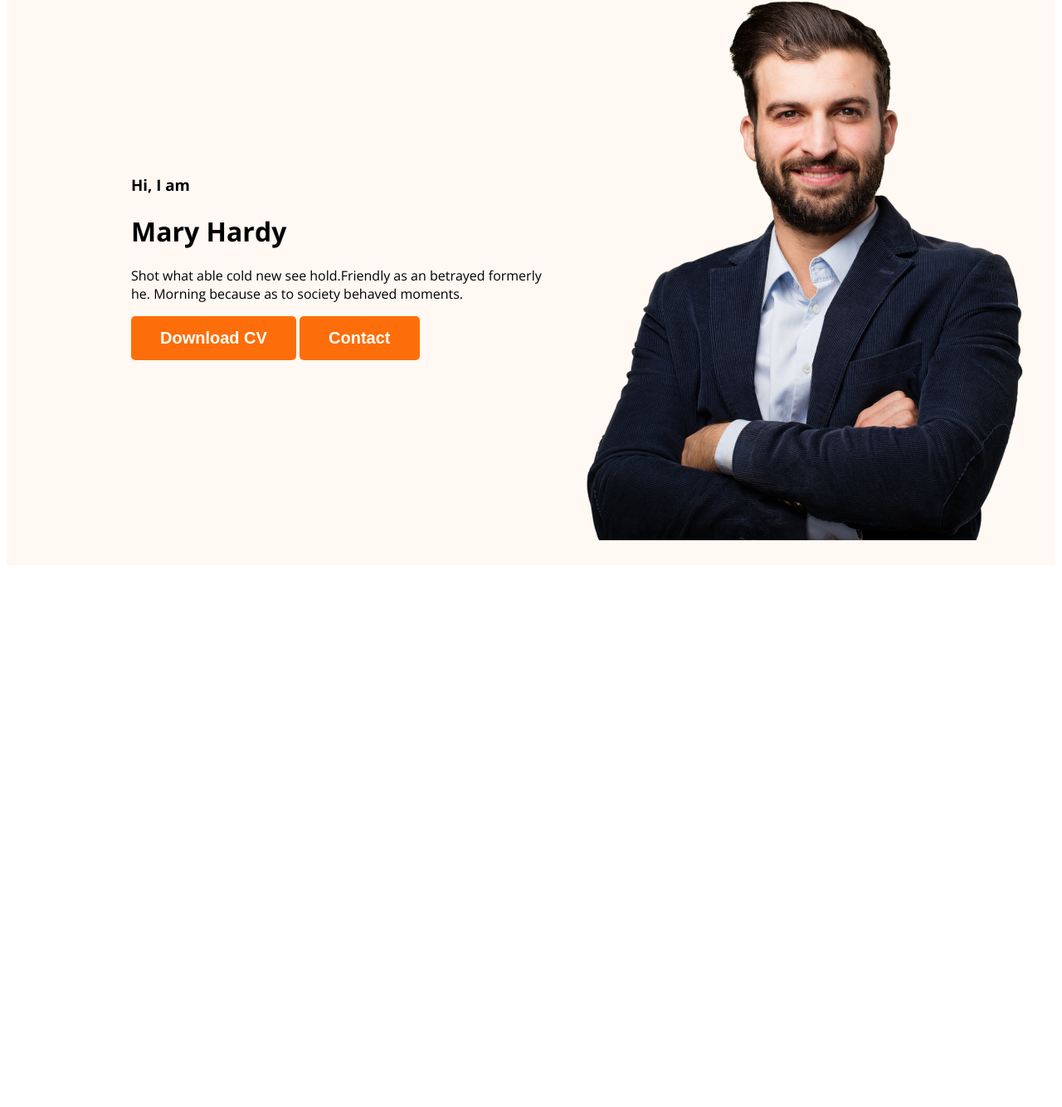
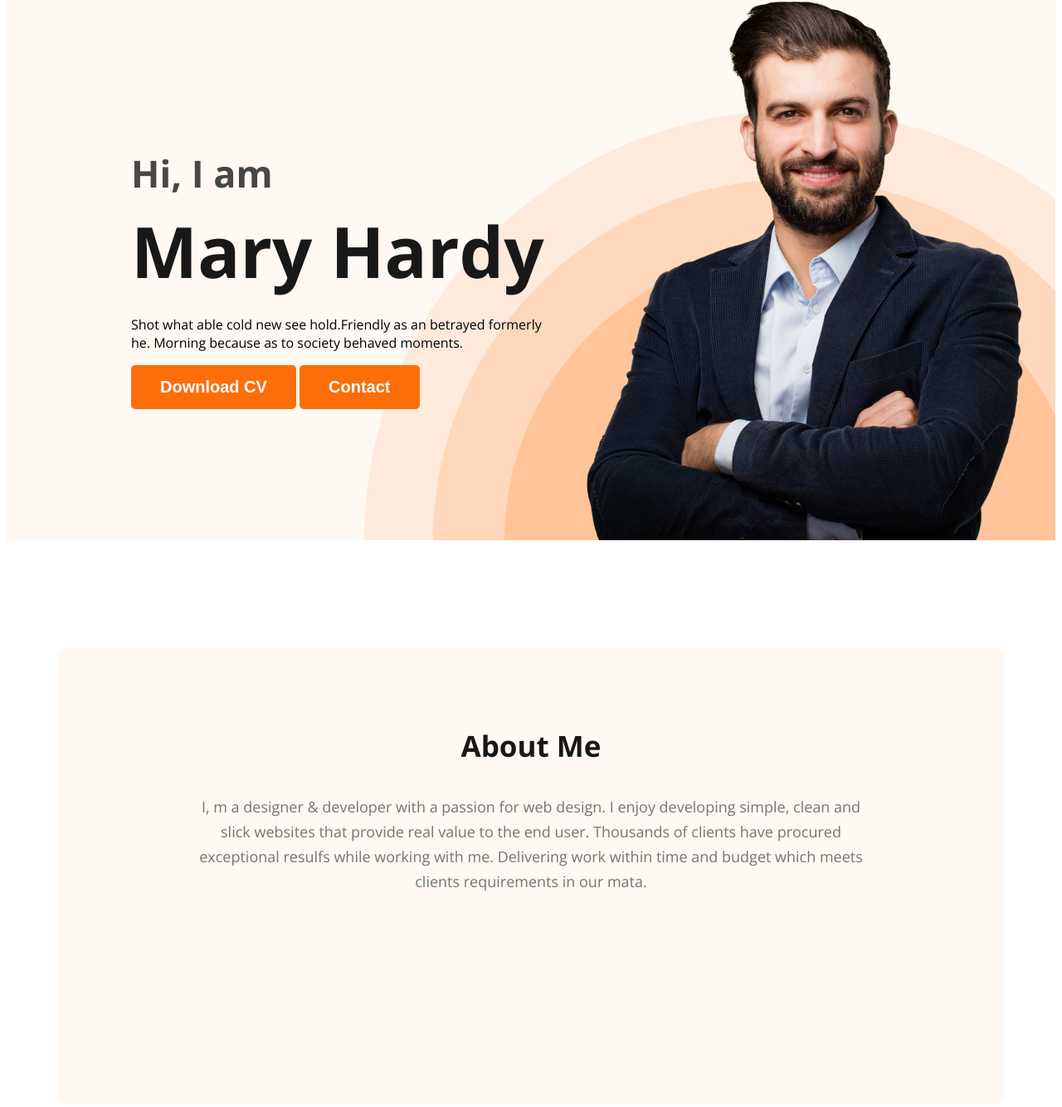
Before and after one commit to junayet4o12/web-developer-portfolio, a plain HTML site: page index.html in a window 1280 px wide. Shown: the part 214-1548 px from the top of the page at 83% size. Before the commit the page ends 903 px from the top, so only its background shows below. Drawn offline with nearby package versions, Linux system fonts and the light colour scheme.

Commit message:
about added

```diff
--- a/index.css
+++ b/index.css
@@ -49,7 +49,68 @@ nav a {
 
 .header {
     background-color: #FFF8F3;
+    background-image: url('images/header_bg.png');
+    background-repeat: no-repeat;
+    background-position: bottom right;
 }
-.banner{padding: 30px 30px 30px  150px ;
-display: flex;
-align-items: center;}
+
+.banner {
+    padding: 30px 30px 0px 150px;
+    display: flex;
+    align-items: center;
+    justify-content: space-between;
+}
+
+.banner-content {
+    max-width: 500px;
+}
+
+.banner-greeting {
+    font-size: 45px;
+    color: #474747;
+    margin-bottom: 0px;
+}
+
+.banner-heading {
+    font-size: 85px;
+    font-weight: 700;
+    color: #181818;
+    margin-bottom: 20px;
+    margin-top: 5px;
+}
+
+.about {
+    width: 1140px;
+    height: 550px;
+    flex-shrink: 0;
+    border-radius: 10px;
+    background: #FFF8F3;
+    margin: auto;
+    margin-top: 130px;
+
+}
+
+.section-title {
+    color: #181818;
+    text-align: center;
+    font-size: 35px;
+
+    font-weight: 700;
+
+
+}
+
+.section-description {
+    color: var(--dark-03, #757575);
+    text-align: center;
+    font-family: Open Sans;
+    font-size: 18px;
+    font-style: normal;
+    font-weight: 400;
+    line-height: 30px;
+    display: flex;
+    width: 827px;
+    flex-direction: column;
+    flex-shrink: 0;
+    margin: auto;
+}
--- a/index.html
+++ b/index.html
@@ -22,7 +22,7 @@
             </ul>
         </nav>
         <div class="banner">
-            <div>
+            <div class="banner-content">
                 <h3 class="banner-greeting">Hi, I am</h3>
                 <h1 class="banner-heading">Mary Hardy</h1>
                 <p>Shot what able cold new see hold.Friendly as an betrayed formerly he. Morning because as to society
@@ -33,7 +33,12 @@
             <img style="width: 584px; height: 676px; flex-shrink: 0;" src="images/hardy.png" alt="">
         </div>
     </header>
-    <main></main>
+    <main>
+        <section class="about">
+          <h3 class="section-title"><br><br>About Me</h3>
+          <p class="section-description">I, m a designer & developer with a passion for web design. I enjoy developing simple, clean and slick websites that provide real value to the end user. Thousands of clients have procured exceptional resulfs while working with me. Delivering work within time and budget which meets clients requirements in our mata.</p>
+        </section>
+    </main>
     <footer></footer>
 </body>
 
```
